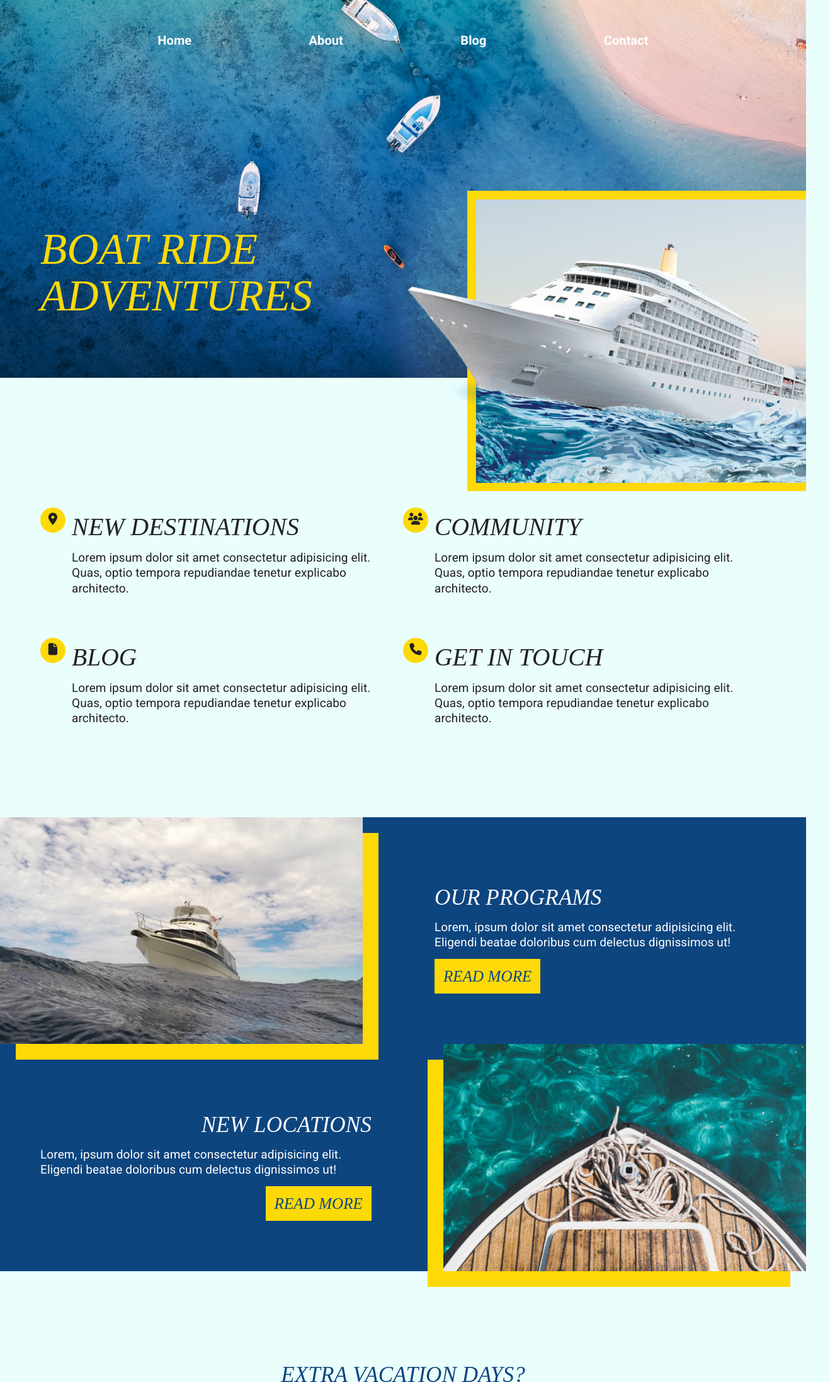
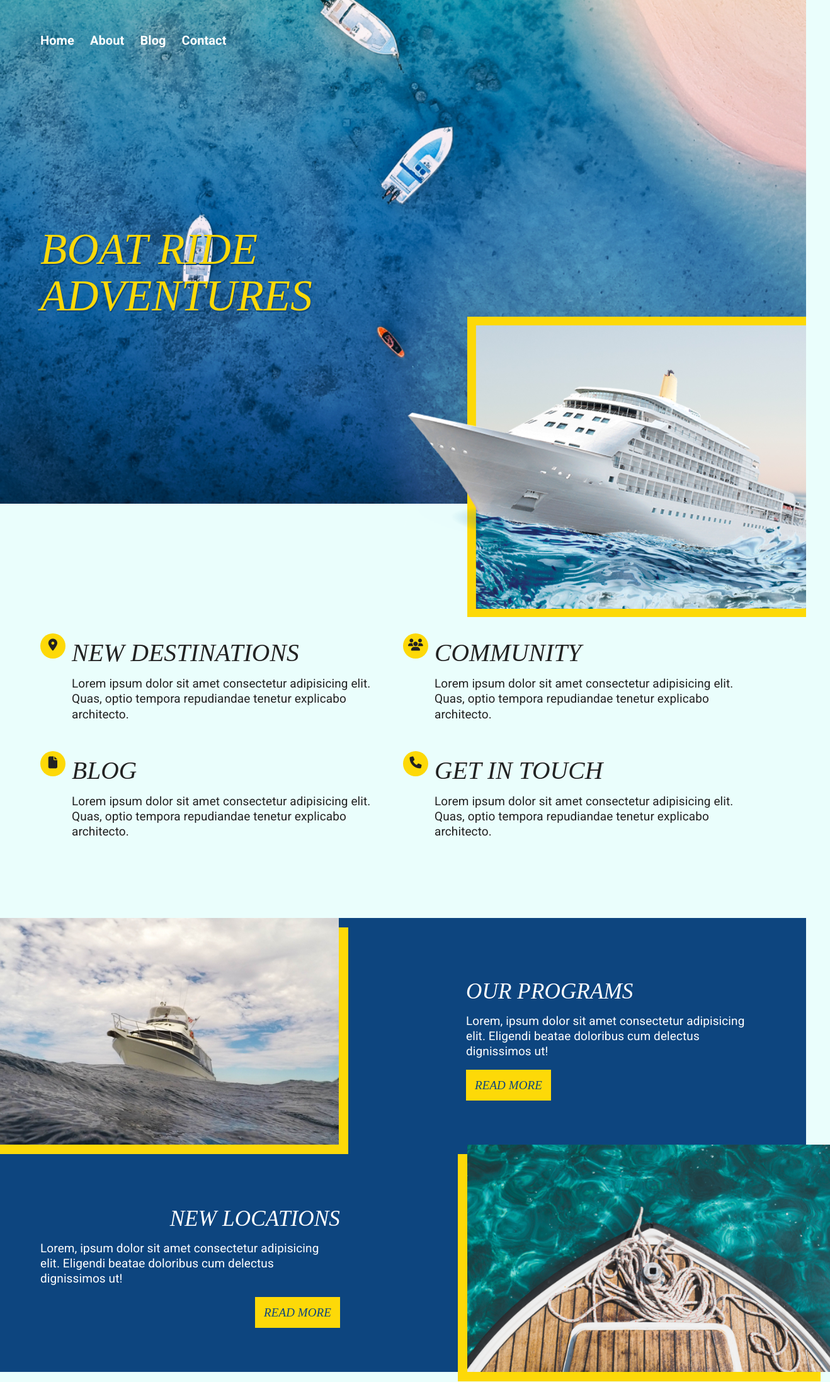
Before and after one commit to project-1-jaime-melissa/project-1, a plain HTML site: page index.html in a window 1280 px wide. Shown: the top 2195 px of the page at 63% size, 1318 px wide, since content can reach past the window. Drawn offline with Linux system fonts and the light colour scheme; a web font is replaced by a local one.

Commit message:
home mobile styling, nav across all pages

```diff
--- a/index.html
+++ b/index.html
@@ -1,5 +1,6 @@
 <!DOCTYPE html>
 <html lang="en">
+
 <head>
     <meta charset="UTF-8">
     <meta name="viewport" content="width=device-width, initial-scale=1.0">
@@ -9,7 +10,8 @@
     <!--IM FELL English Font-->
     <link href="https://fonts.googleapis.com/css2?family=IM+Fell+English&display=swap" rel="stylesheet">
     <!--Roboto Font-->
-    <link href="https://fonts.googleapis.com/css2?family=IM+Fell+English:ital@1&family=Roboto:wght@400;700&display=swap" rel="stylesheet">
+    <link href="https://fonts.googleapis.com/css2?family=IM+Fell+English:ital@1&family=Roboto:wght@400;700&display=swap"
+        rel="stylesheet">
     <!-- fontawesome link -->
     <script src='https://kit.fontawesome.com/5e22732c25.js' crossorigin='anonymous'></script>
 
@@ -19,15 +21,19 @@
 <body class="home">
     <header>
         <nav class="wrapper">
+            <label for="toggle" class="mobile-menu">
+                <i class="fa fa-bars" aria-label="Toggle Menu On and Off"></i>
+            </label>
+            <input type="checkbox" class="sr-only" id="toggle" name="toggle"/>
             <ul>
-                <li><a href="#">Home</a></li>
+                <li><a href="/index.html">Home</a></li>
                 <li><a href="#">About</a></li>
                 <li><a href="/blog.html">Blog</a></li>
                 <li><a href="/contact.html">Contact</a></li>
             </ul>
         </nav>
         <div class="header-container wrapper">
-            <h1 >Boat Ride Adventures</h1>
+            <h1>Boat Ride Adventures</h1>
             <div class="image-container">
                 <img src="./assets/home-box-header.png" alt="">
             </div>
@@ -40,26 +46,30 @@
             <div class="text-container">
                 <i class="fas fa-map-marker-alt"></i>
                 <h2>New Destinations</h2>
-                <p>Lorem ipsum dolor sit amet consectetur adipisicing elit. Quas, optio tempora repudiandae tenetur explicabo architecto.</p>
+                <p>Lorem ipsum dolor sit amet consectetur adipisicing elit. Quas, optio tempora repudiandae tenetur
+                    explicabo architecto.</p>
             </div>
 
             <div class="text-container">
                 <i class="fas fa-users"></i>
                 <h2>Community</h2>
-                <p>Lorem ipsum dolor sit amet consectetur adipisicing elit. Quas, optio tempora repudiandae tenetur explicabo
+                <p>Lorem ipsum dolor sit amet consectetur adipisicing elit. Quas, optio tempora repudiandae tenetur
+                    explicabo
                     architecto.</p>
             </div>
 
             <div class="text-container">
                 <i class="fas fa-file"></i>
                 <h2>Blog</h2>
-                <p>Lorem ipsum dolor sit amet consectetur adipisicing elit. Quas, optio tempora repudiandae tenetur explicabo architecto.</p>
+                <p>Lorem ipsum dolor sit amet consectetur adipisicing elit. Quas, optio tempora repudiandae tenetur
+                    explicabo architecto.</p>
             </div>
 
             <div class="text-container">
                 <i class="fas fa-phone"></i>
                 <h2>Get in Touch</h2>
-                <p>Lorem ipsum dolor sit amet consectetur adipisicing elit. Quas, optio tempora repudiandae tenetur explicabo architecto.</p>
+                <p>Lorem ipsum dolor sit amet consectetur adipisicing elit. Quas, optio tempora repudiandae tenetur
+                    explicabo architecto.</p>
             </div>
         </section>
 
@@ -71,7 +81,8 @@
                 </div>
                 <div class="text-container">
                     <h3>Our Programs</h3>
-                    <p>Lorem, ipsum dolor sit amet consectetur adipisicing elit. Eligendi beatae doloribus cum delectus dignissimos ut!</p>
+                    <p>Lorem, ipsum dolor sit amet consectetur adipisicing elit. Eligendi beatae doloribus cum delectus
+                        dignissimos ut!</p>
                     <a href="#" class="button">Read More</a>
                 </div>
             </div>
@@ -79,7 +90,8 @@
             <div class="locations-container wrapper">
                 <div class="text-container">
                     <h3>New Locations</h3>
-                    <p>Lorem, ipsum dolor sit amet consectetur adipisicing elit. Eligendi beatae doloribus cum delectus dignissimos ut!</p>
+                    <p>Lorem, ipsum dolor sit amet consectetur adipisicing elit. Eligendi beatae doloribus cum delectus
+                        dignissimos ut!</p>
                     <a href="#" class="button">Read More</a>
                 </div>
                 <div class="image-container">
@@ -92,7 +104,10 @@
         <section class="vacation-days">
             <div class="text-container wrapper">
                 <h3>Extra Vacation Days?</h3>
-                <p>Lorem ipsum dolor sit, amet consectetur adipisicing elit. Quae, veniam et culpa consectetur error ipsum officia harum fuga, cumque soluta aperiam itaque numquam. Sed illo aliquid ipsum deleniti repellat repellendus. Lorem ipsum dolor sit amet. Lorem ipsum dolor sit amet consectetur adipisicing elit. Voluptatem, doloremque. Lorem ipsum dolor sit amet.</p>
+                <p>Lorem ipsum dolor sit, amet consectetur adipisicing elit. Quae, veniam et culpa consectetur error
+                    ipsum officia harum fuga, cumque soluta aperiam itaque numquam. Sed illo aliquid ipsum deleniti
+                    repellat repellendus. Lorem ipsum dolor sit amet. Lorem ipsum dolor sit amet consectetur adipisicing
+                    elit. Voluptatem, doloremque. Lorem ipsum dolor sit amet.</p>
                 <a href="#" class="button">Find Out More</a>
             </div>
             <div class="image-container">
@@ -107,7 +122,11 @@
             </div>
             <div class="text-container">
                 <h3>Win Trip of a Lifetime</h3>
-                <p>Lorem ipsum dolor sit amet consectetur adipisicing elit. Architecto libero omnis voluptatum soluta commodi. Officiis magnam sequi reiciendis assumenda blanditiis, sit odio consequatur eveniet excepturi exercitationem voluptates dignissimos laborum, aperiam voluptatibus placeat cum. Dolore pariatur illo debitis aliquam laborum quos laudantium modi, officiis ullam cum hic accusantium accusamus suscipit sunt!
+                <p>Lorem ipsum dolor sit amet consectetur adipisicing elit. Architecto libero omnis voluptatum soluta
+                    commodi. Officiis magnam sequi reiciendis assumenda blanditiis, sit odio consequatur eveniet
+                    excepturi exercitationem voluptates dignissimos laborum, aperiam voluptatibus placeat cum. Dolore
+                    pariatur illo debitis aliquam laborum quos laudantium modi, officiis ullam cum hic accusantium
+                    accusamus suscipit sunt!
                 </p>
                 <a href="#" class="button">Read More</a>
             </div>
@@ -123,9 +142,10 @@
         </section>
 
     </main>
+
+    <footer>
+        <p>Copyright © 2019 <a href="https://junocollege.com" target="_blank">Juno College</a></p>
+    </footer>
+
 </body>
-
-<footer>
-    <p>Copyright © 2019 <a href="https://junocollege.com" target="_blank">HackerYou</a></p>
-</footer>
 </html>
--- a/styles/sass/_base.scss
+++ b/styles/sass/_base.scss
@@ -17,8 +17,16 @@ body {
 
 header {
     height: 100vh;
+    position: relative;
+    padding-top: 50px;
     background-size: cover;
     background-position: center;
+
+    @include tablet-MQ {
+        & {
+            height: 50vh;
+        }
+    }
 }
 
 h1, h2, h3, h4, .button {
@@ -31,6 +39,7 @@ h1 {
     color: $color-white;
     @include fluid-font-size(3.95px, 7.9px);
     width: 50%;
+    text-shadow: 1px 2px 0 $color-dark-blue,
 }
 
 h2 {
@@ -53,10 +62,13 @@ h2, h3 {
 }
 
 h4 {
-    font-size: 2.5rem;
-    line-height: 5.8rem;
+    @include fluid-font-size(1.8px, 2.5px);
     letter-spacing: 0.08rem;
     color: $color-yellow;
+}
+
+ul {
+    list-style: none;
 }
 
 a {
@@ -67,19 +79,17 @@ img {
     max-width: 100%;
 }
 
-header {
-    padding-top: 50px;
-    height: 75vh;
-}
-
 nav {
+    @include flex-wrap;
 
     ul {
-        list-style: none;
         margin: 0;
         padding: 0;
         display: flex;
-        justify-content: space-evenly;
+    }
+
+    li {
+        margin-right: 25px;
     }
 
     a {
@@ -89,11 +99,83 @@ nav {
         line-height: 2.9rem;
         letter-spacing: 0.01rem;
         color: white;
+        position: relative;
     }
+
+    //animated underline on hover
+    a:after {
+        content: '';
+        height: 2px;
+        position: absolute;
+        bottom: -5px;
+        background: $color-yellow;
+        width: 0;
+        left: 50%;
+        transition: width 0.3s, left 0.3s;
+    }
+
+    li:hover a:after, li:focus a:after {
+        width: 100%;
+        left: 0;
+    }
+
+    /* hamburger menu */
+    .fa-bars {
+        display: none;
+        color: $color-yellow;
+        font-size: 30px;
+        margin-left: auto;
+    }
+
+    /* mobile navigation */
+    @include phone-MQ {
+        & ul {
+            flex-direction: column;
+            justify-content: flex-start;
+            align-items: flex-start;
+            background: $color-dark-blue;
+            position: fixed;
+            z-index: 5;
+            width: 180px;
+            right: -180px;
+            top: 0;
+            height: 100%;
+            padding: 50px 0;
+            transition: right 0.3s;
+        }
+
+        & a {
+            display: inline-block;
+            margin: 20px;
+            margin-left: 50px;
+            transition: all 0.3s;
+        }
+
+        & .mobile-menu {
+            display: inline-block;
+            position: fixed;
+            top: 15px;
+            right: 0;
+            padding: 10px;
+            margin-right: 20px;
+            color: white;
+            z-index: 10;
+        }
+
+        /* hamburger menu */
+        & .fa-bars {
+            display: unset;
+        }
+
+        & input[type="checkbox"]:checked + ul {
+            right: 0;
+        }
+    }
+
 }
 
 .button {
-    font-size: 2.5rem;
+    font-size: fluid-font-size(1.8px, 2.5px);
     background-color: $color-yellow;
     color: $color-dark-blue;
     padding: 1rem;
--- a/styles/sass/_blog.scss
+++ b/styles/sass/_blog.scss
@@ -7,7 +7,7 @@
 
     main {
         display: flex;
-        flex-wrap: wrap; // *** added wrap
+        flex-wrap: wrap; // *** added wrap (can replace this and above with @include flex-wrap mixin
         // flex-direction: row-reverse; *** commented out given moved position of elements
         justify-content: flex-end; // *** added flex-end
         margin-bottom: 50px;
@@ -23,7 +23,7 @@
 
             img {
                 position: relative;
-                right: $wrapper-margin; // *** created a variable to calculate distance since was doing in home too...except, i don't know why it's working correctly here and not home!
+                @include wrapper-margin(right, 0.05);; // *** created a mixin to calculate distance since was doing in home too.
                 top: -20px;
             }
         }
@@ -46,7 +46,7 @@
 
         .image-container {
             position: relative;
-            left: $wrapper-margin; // *** created a variable to calculate distance since was doing in home too
+            @include wrapper-margin(left, 0.05); // *** created a mixin to calculate distance since was doing in home too
         }
 
         .text-container {
--- a/styles/sass/_contact.scss
+++ b/styles/sass/_contact.scss
@@ -0,0 +1,3 @@
+header {
+    background-image: url(./../assets/contact-header.jpg);
+}
--- a/styles/sass/_home.scss
+++ b/styles/sass/_home.scss
@@ -3,24 +3,22 @@
 
     header {
         background-image: url(./../assets/home-header.jpg);
-        position: relative;
 
         h1 {
             color: $color-yellow;
             margin-top: 35vh;
-            width: 50%;
 
             @include tablet-MQ {
                 & {
-                    margin-top: 25vh;
-                    width: 70%;
-                    text-align: center;
+                    margin-top: 15vh;
+                    width: 80%;
+                    text-align: right;
                 }
             }
 
             @include phone-MQ {
                 & {
-                    margin-top: 20vh;
+                    width: 100%;
                 }
             }
         }
@@ -29,7 +27,7 @@
             @include flex-wrap;
             @include tablet-MQ {
                 & {
-                    justify-content: center;;
+                    justify-content: center;
                 }
             }
         }
@@ -58,9 +56,9 @@
         }
     }
 
-    //add margin to all paragraphs
-    p:not(.summary) { ///////// ****why is this :not selector not working?
-        margin-bottom: 3rem;
+    //add bottom margin to all paragraphs
+    p {
+        margin-bottom: 40px;
     }
 
     //|||| SUMMARY SECTION ||||
@@ -68,6 +66,10 @@
         @include flex-wrap;
         margin-top: 185px;
         margin-bottom: 100px;
+
+        p {
+            margin-bottom: 10px;
+        }
 
         //reduce bottom margin
         @include tablet-MQ {
@@ -103,11 +105,11 @@
         }
 
         h2 {
-            margin-right: 1.5rem;
+            margin-right: 15px;
         }
 
         h2, p {
-            padding-left: 5rem;
+            padding-left: 50px;
         }
     }
 
@@ -115,21 +117,21 @@
     //|||| PROGRAMS + LOCATIONS SECTION ||||
     .programs-locations {
         background-color: $color-dark-blue;
-        margin: 8rem 0;
+        margin: 80px 0;
 
         p, h3 {
             color: $color-white;
         }
 
         p {
-            margin-bottom: 3rem;
+            margin-bottom: 30px;
         }
 
         //reduce margin, add bottom padding
         @include tablet-MQ {
             & {
                 margin: 0;
-                padding-bottom: 4rem;
+                padding-bottom: 40px;
             }
         }
 
@@ -176,7 +178,7 @@
         //add top margin
         @include tablet-MQ {
             & .image-container {
-                margin: 5rem auto 2rem;
+                margin: 50px auto 20px;
                 width: 95%;
             }
         }
@@ -184,7 +186,7 @@
         .programs-container {
             .image-container {
                 top: -15%;   ///////////////// **** why is this only working manually in browser?? ****
-                left: $wrapper-margin;
+                @include wrapper-margin(left, 0.08);
             }
 
             img {
@@ -198,7 +200,7 @@
             }
 
             .text-container {
-                padding-left: 5rem;
+                padding-left: 100px;
 
                 //reduce padding
                 @include tablet-MQ {
@@ -213,7 +215,7 @@
         .locations-container {
             .image-container {
                 bottom: -15%;
-                right: $wrapper-margin;
+                @include wrapper-margin(right, 0.08);
             }
 
             img {
@@ -227,7 +229,7 @@
             }
 
             .text-container {
-                padding-right: 5rem;
+                padding-right: 100px;
                 text-align: right;
 
                 p {
@@ -257,12 +259,12 @@
         text-align: center;
 
         .text-container {
-            padding: 5rem 10rem 10rem;
+            padding: 50px 10px 100px;
         }
 
         p {
             text-align: left;
-            margin-bottom: 3rem;
+            margin-bottom: 30px;
         }
 
         @include tablet-MQ {
@@ -271,7 +273,7 @@
             }
 
             & .text-container {
-                padding: 4rem 0 4rem;
+                padding: 20px 0 40px;
             }
         }
 
@@ -287,7 +289,7 @@
 
         .image-container {
             width: 35%;
-            padding: 5%;
+            padding: 30px;
             padding-left: 0;
         }
 
@@ -311,6 +313,7 @@
             .text-container {
                 text-align: center;
                 padding: 0;
+                padding-top: 20px;
             }
 
             .image-container {
@@ -322,8 +325,14 @@
     //|||| IMAGE GALLERY SECTION ||||
     .gallery {
         background-color: $color-dark-blue;
-        margin-top: 50px;
+        margin-top: 20px;
         padding: 35px 0;
+
+        @include tablet-MQ {
+            & {
+                margin-top: 40px;
+            }
+        }
 
         .image-container {
             margin: 0 auto;
@@ -365,8 +374,5 @@
                 margin-bottom: 20px;
             }
         }
-
-
-
     }
 }
--- a/styles/sass/_mixins.scss
+++ b/styles/sass/_mixins.scss
@@ -9,21 +9,30 @@
     object-position: center;
 }
 
+//full bleed effect used to adjust left or right position by percentage passed
+@mixin wrapper-margin($position: left, $percent: 0.05) {
+    @if $position == 'left' {
+        left: calc(-100vw * #{$percent});
+    } @else {
+        right: calc(-100vw * #{$percent});
+    }
+}
+
 //shadow boxes
 @mixin box-shadow-right {
-    box-shadow: 25px 25px 0px 0px $color-yellow;
+    box-shadow: 15px 15px 0px 0px $color-yellow;
 }
 
 @mixin box-shadow-right-small {
-    box-shadow: 12px 12px 0px 0px $color-yellow;
+    box-shadow: 10px 10px 0px 0px $color-yellow;
 }
 
 @mixin box-shadow-left {
-    box-shadow: -25px 25px 0px 0px $color-yellow;
+    box-shadow: -15px 15px 0px 0px $color-yellow;
 }
 
 @mixin box-shadow-left-small {
-    box-shadow: -12px 12px 0px 0px $color-yellow;
+    box-shadow: -10px 10px 0px 0px $color-yellow;
 }
 
 //calculate font size & line-height, courtesy of (with modifications): https://css-tricks.com/snippets/css/fluid-typography/
@@ -61,13 +70,13 @@
 
 //media queries
 @mixin tablet-MQ {
-    @media (max-width: 780px) {
+    @media (max-width: 800px) {
         @content;
     }
 }
 
 @mixin phone-MQ {
-    @media (max-width: 400px) {
+    @media (max-width: 450px) {
         @content;
     }
 }
--- a/styles/sass/_variables.scss
+++ b/styles/sass/_variables.scss
@@ -5,5 +5,3 @@ $color-white: white;
 
 $font-body: "Roboto", sans-serif;
 $font-headers: "IM Fell English", serif;
-
-$wrapper-margin: calc(-100vw * 0.05);
```
Also changed, not shown: blog.html (+12 -2 lines), contact.html (+11 -3 lines), styles/styles.css.
